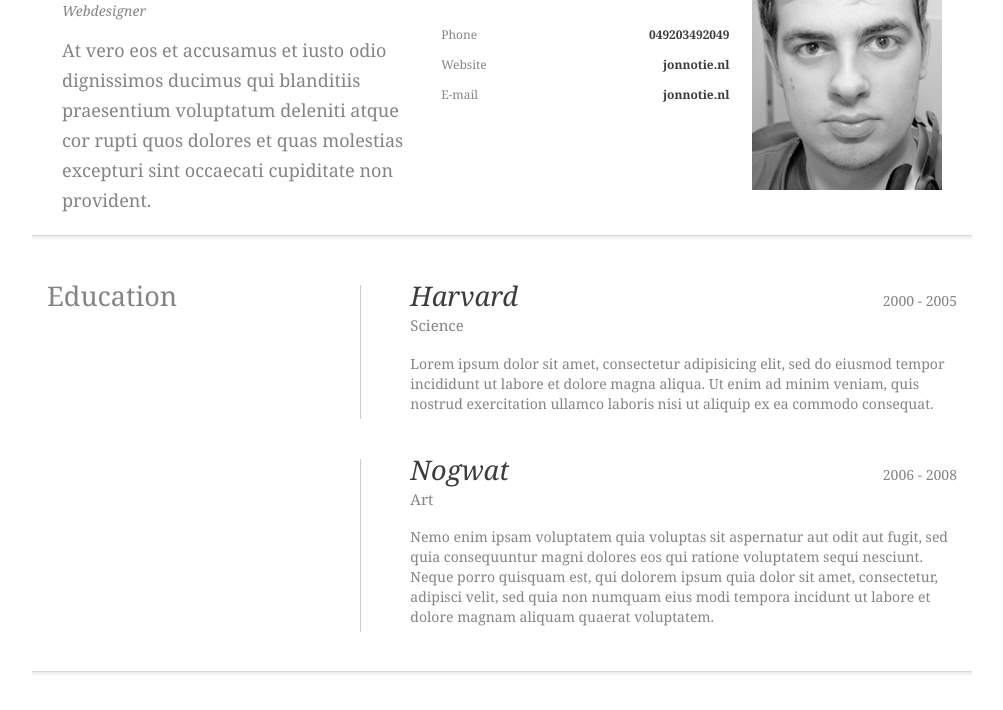
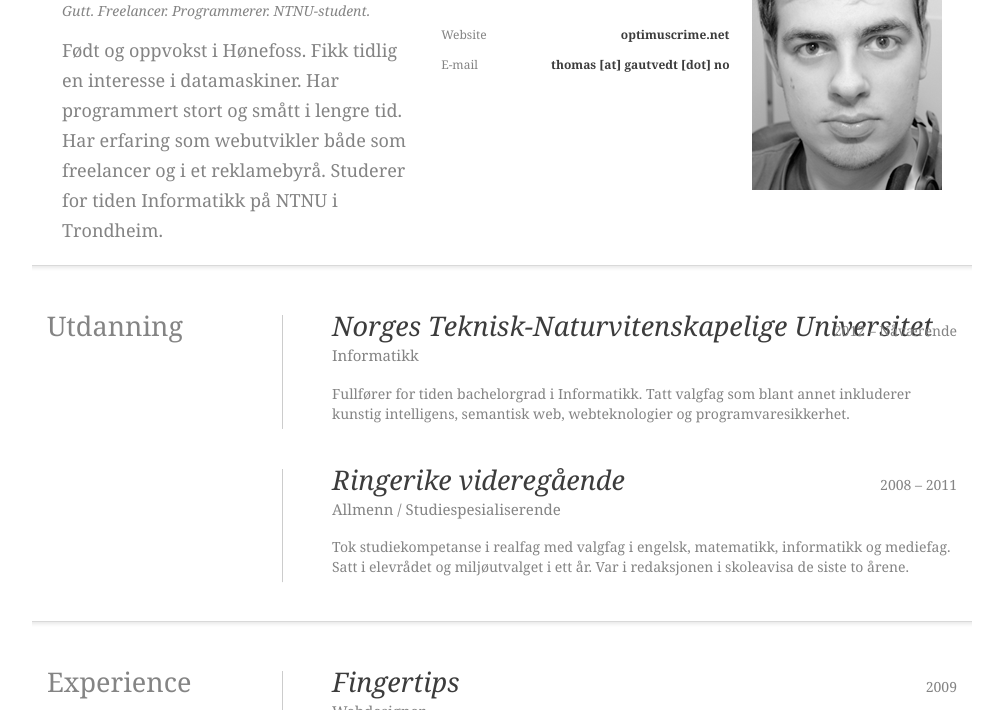
Before and after one commit to OptimusCrime/optimuscrime-cv, a plain HTML site: page index.html in a window 1280 px wide. Shown: the part 111-821 px from the top of the page, without its empty margins (138-1141 px from the left). Drawn offline with Linux system fonts and the light colour scheme.

Commit message:
Added some actual text

```diff
--- a/index.html
+++ b/index.html
@@ -11,28 +11,22 @@
     <div class="row" id="about">
         <div class="col-md-12" id="story">
             <div class="col-md-5 col-sm-12">
-                <h1>Jonno Riekwel</h1>
-                <h2>Webdesigner</h2>
-                <p>At vero eos et accusamus et iusto odio dignissimos ducimus qui blanditiis praesentium voluptatum deleniti atque cor rupti quos dolores et quas molestias excepturi sint occaecati cupiditate non provident.</p>
+                <h1>Thomas Gautvedt</h1>
+                <h2>Gutt. Freelancer. Programmerer. NTNU-student.</h2>
+                <p>Født og oppvokst i Hønefoss. Fikk tidlig en interesse i datamaskiner. Har programmert stort og smått i lengre tid. Har erfaring som webutvikler både som freelancer og i et reklamebyrå. Studerer for tiden Informatikk på NTNU i Trondheim.</p>
             </div>
             <div class="col-md-4 col-sm-7" id="contact">
-                <div class="col-md-6 col-sm-6">
-                    <p>Phone</p>
-                </div>
-                <div class="col-md-6 col-sm-6 contact-right">
-                    <p><strong>049203492049</strong></p>
-                </div>
-                <div class="col-md-6 col-sm-6">
+                <div class="col-md-4 col-sm-6">
                     <p>Website</p>
                 </div>
-                <div class="col-md-6 col-sm-6 contact-right">
-                    <p><strong><a href="#">jonnotie.nl</a></strong></p>
+                <div class="col-md-8 col-sm-6 contact-right">
+                    <p><strong><a href="http://www.optimuscrime.net">optimuscrime.net</a></strong></p>
                 </div>
-                <div class="col-md-6 col-sm-6">
+                <div class="col-md-4 col-sm-6">
                     <p>E-mail</p>
                 </div>
-                <div class="col-md-6 col-sm-6 contact-right">
-                    <p><strong><a href="#">jonnotie.nl</a></strong></p>
+                <div class="col-md-8 col-sm-6 contact-right">
+                    <p><strong><a href="#">thomas [at] gautvedt [dot] no</a></strong></p>
                 </div>
             </div>
             <div class="col-md-3 col-sm-5" id="picture">
@@ -41,33 +35,33 @@
         </div>
     </div>
     <div class="row section">
-        <div class="col-md-4">
-            <h2>Education</h2>
+        <div class="col-md-3">
+            <h2>Utdanning</h2>
         </div>
-        <div class="col-md-8">
+        <div class="col-md-9">
             <div class="item">
-                <h3>Harvard</h3>
-                <h4>Science</h4>
-                <div class="date">2000 - 2005</div>
+                <h3>Norges Teknisk-Naturvitenskapelige Universitet</h3>
+                <h4>Informatikk</h4>
+                <div class="date">2012 &ndash; Nåværende</div>
                 <div class="description">
-                    <p>Lorem ipsum dolor sit amet, consectetur adipisicing elit, sed do eiusmod tempor incididunt ut labore et dolore magna aliqua. Ut enim ad minim veniam, quis nostrud exercitation ullamco laboris nisi ut aliquip ex ea commodo consequat.</p>
+                    <p>Fullfører for tiden bachelorgrad i Informatikk. Tatt valgfag som blant annet inkluderer kunstig intelligens, semantisk web, webteknologier og programvaresikkerhet.</p>
                 </div>
             </div>
             <div class="item">
-                <h3>Nogwat</h3>
-                <h4>Art</h4>
-                <div class="date">2006 - 2008</div>
+                <h3>Ringerike videregående</h3>
+                <h4>Allmenn / Studiespesialiserende</h4>
+                <div class="date">2008 &ndash; 2011</div>
                 <div class="description">
-                    <p>Nemo enim ipsam voluptatem quia voluptas sit aspernatur aut odit aut fugit, sed quia consequuntur magni dolores eos qui ratione voluptatem sequi nesciunt. Neque porro quisquam est, qui dolorem ipsum quia dolor sit amet, consectetur, adipisci velit, sed quia non numquam eius modi tempora incidunt ut labore et dolore magnam aliquam quaerat voluptatem.</p>
+                    <p>Tok studiekompetanse i realfag med valgfag i engelsk, matematikk, informatikk og mediefag. Satt i elevrådet og miljøutvalget i ett år. Var i redaksjonen i skoleavisa de siste to årene.</p>
                 </div>
             </div>
         </div>
     </div>
     <div class="row section">
-        <div class="col-md-4">
+        <div class="col-md-3">
             <h2>Experience</h2>
         </div>
-        <div class="col-md-8">
+        <div class="col-md-9">
             <div class="item">
                 <h3><a href="#">Fingertips</a></h3>
                 <h4>Webdesigner</h4>
@@ -87,10 +81,10 @@
         </div>
     </div>
     <div class="row section">
-        <div class="col-md-4">
+        <div class="col-md-3">
             <h2>Skills</h2>
         </div>
-        <div class="col-md-8">
+        <div class="col-md-9">
             <div class="item">
                 <h3>Photoshop</h3>
                 <div class="description">
```
